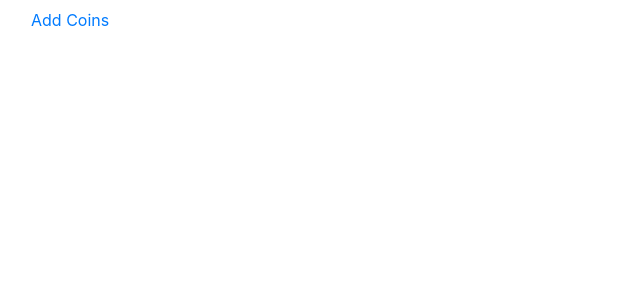
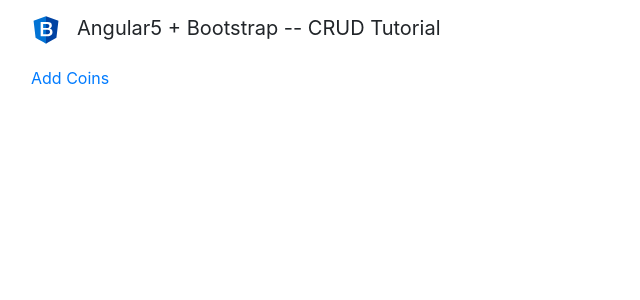
Before and after one commit to b3lac/CRUD, an Angular app: page / in a window 1280 px wide. Shown: the top 300 px of the page, without its empty margins (0-640 px from the left). Built offline with nearby package versions, Linux system fonts and the light colour scheme.

Commit message:
Added /src/assets/img directory. Formatted image for use in header

```diff
--- a/src/app/app.component.html
+++ b/src/app/app.component.html
@@ -1,3 +1,14 @@
+<nav class="navbar navbar-default">
+  <div class="container-fluid">
+<div class="navbar-header">
+    <a class="navbar-brand">
+      <img src="assets/img/bs4.svg" class="logo">
+    </a>
+   <span class="navbar-brand">Angular5 + Bootstrap -- CRUD Tutorial</span>
+</div>
+</div>
+</nav>
+
 <nav class="navbar navbar-default">
   <div class="container-fluid">
       <ul class="nav navbar-nav">
--- a/src/styles.css
+++ b/src/styles.css
@@ -1,2 +1,6 @@
 /* You can add global styles to this file, and also import other style files */
 @import '~bootstrap/dist/css/bootstrap.min.css';
+img.logo {
+	width: auto;
+	height: 30px;
+}
```
Also changed, not shown: src/assets/img/bs4.svg (added). Lines whose indentation alone changed are shown as unchanged.
